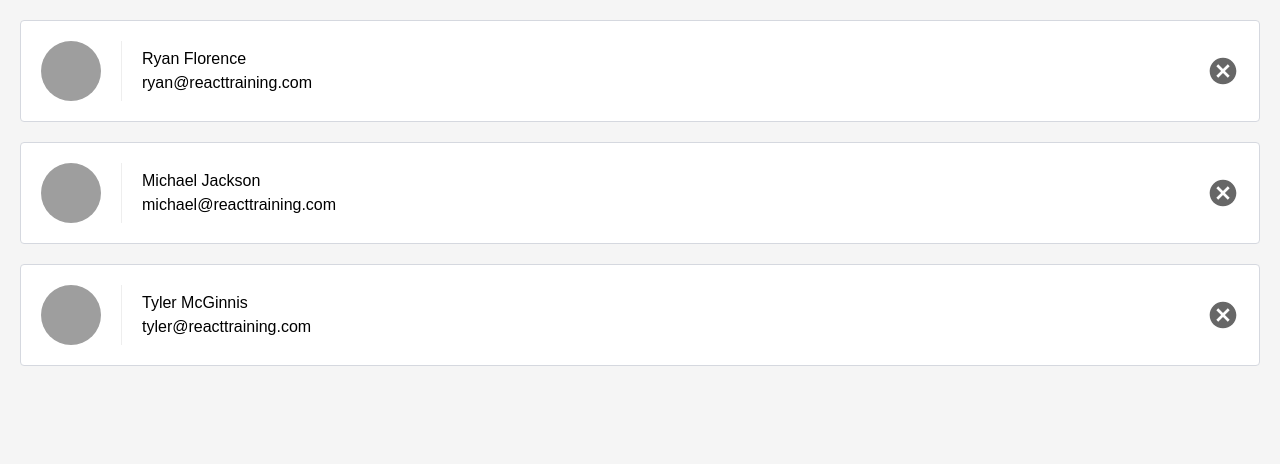
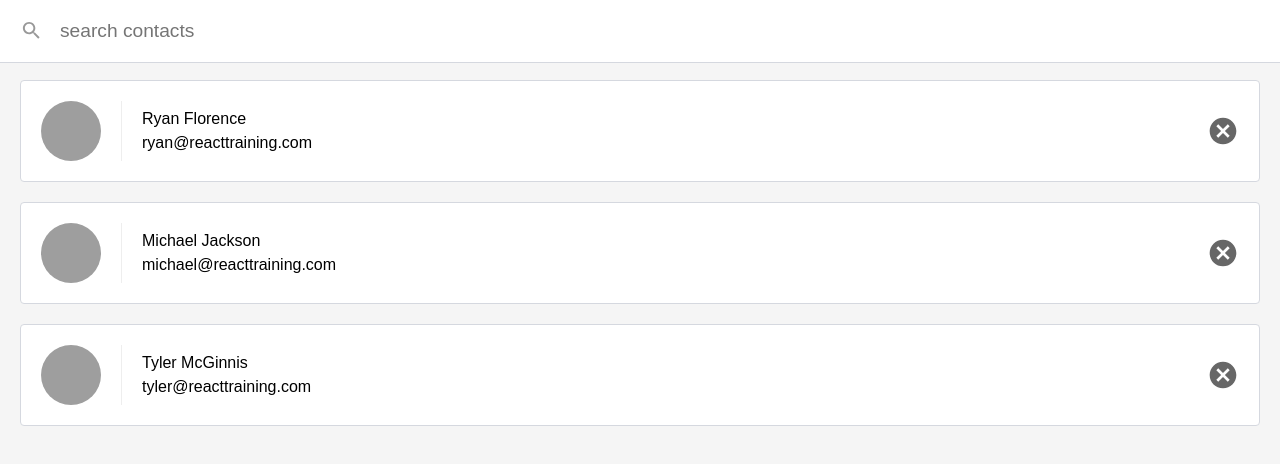
Before and after one commit to sorik/ud-react-contacts, a React (Create React App) app: page / in a window 1280 px wide. Shown: the top 464 px of the page. Built offline with nearby package versions, Linux system fonts and the light colour scheme.

Commit message:
Add search query. - Add query state to ListContact component. - Set onChange function to update query state to make the state the single source of truth. - Now, the ListContacts is a controlled component.

```diff
--- a/src/ListContacts.js
+++ b/src/ListContacts.js
@@ -1,14 +1,32 @@
 import React, { Component } from 'react';
 import PropTypes from 'prop-types';
 
-class ListContacts extends React.Component {
+class ListContacts extends Component {
   static propTypes ={
     contacts: PropTypes.array.isRequired,
     onDeleteContact: PropTypes.func.isRequired
   }
 
+  state = {
+    query: ''
+  }
+
+  updateQuery = (query) => {
+    this.setState({query: query.trim()})
+  }
+
   render() {
     return (
+      <div className='list-contacts'>
+        <div className='list-contacts-top'>
+         <input
+          className='search-contacts'
+          type='text'
+          placeholder='search contacts'
+          value={this.state.value}
+          onChange={(event) => this.updateQuery(event.target.value)}
+        />
+        </div>
         <ol className='contact-list'>
           {this.props.contacts.map(contact => (
             <li key={contact.id} className='contact-list-item'>
@@ -23,6 +41,7 @@
             </li>
           ))}
         </ol>
+      </div>
     )
   }
 }
```
Lines whose indentation alone changed are shown as unchanged.
